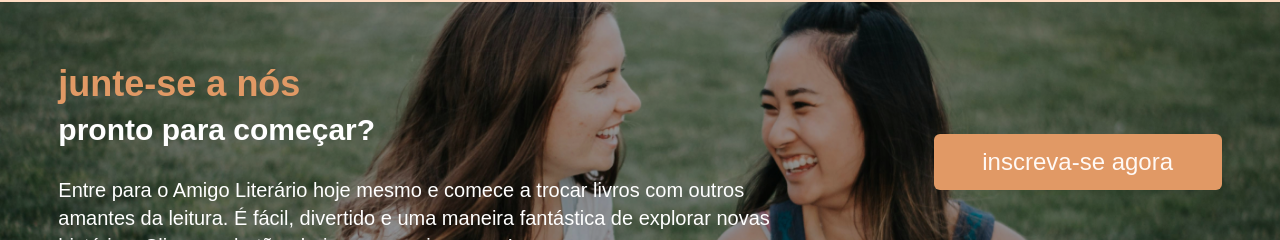
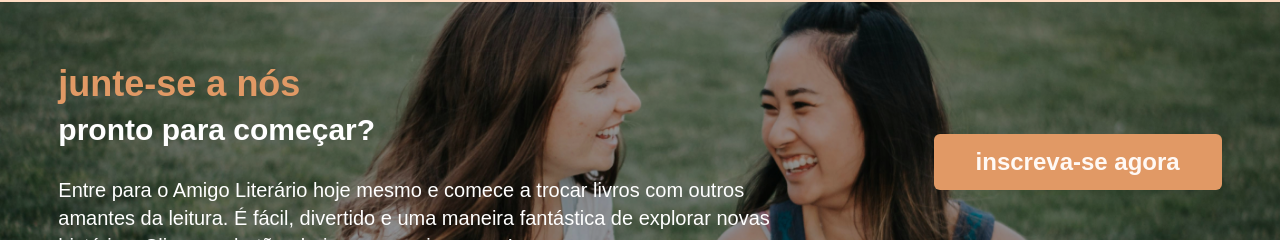
Before and after one commit to isamsm/amigo_literario, a React (Vite) app: page / in a window 1280 px wide. Shown: the part 3998-4238 px from the top of the page. Built offline with nearby package versions, Linux system fonts and the light colour scheme.

Commit message:
fix: bold na fonte do inscreva-se

```diff
--- a/src/App.jsx
+++ b/src/App.jsx
@@ -281,7 +281,7 @@ function App() {
               </p>
             </div>
             <div>
-              <button className="bg-orangePrimary hover:bg-orangeSecundary hover:text-orangePrimary text-orangeThird p-3 md:w-56 lg:w-72 rounded-md text-sm md:text-2xl lg:text-2xl">
+              <button className="bg-orangePrimary hover:bg-orangeSecundary hover:text-orangePrimary text-orangeThird p-3 md:w-56 lg:w-72 rounded-md text-sm md:text-2xl lg:text-2xl font-semibold">
                 {' '}
                 inscreva-se agora{' '}
               </button>
```
